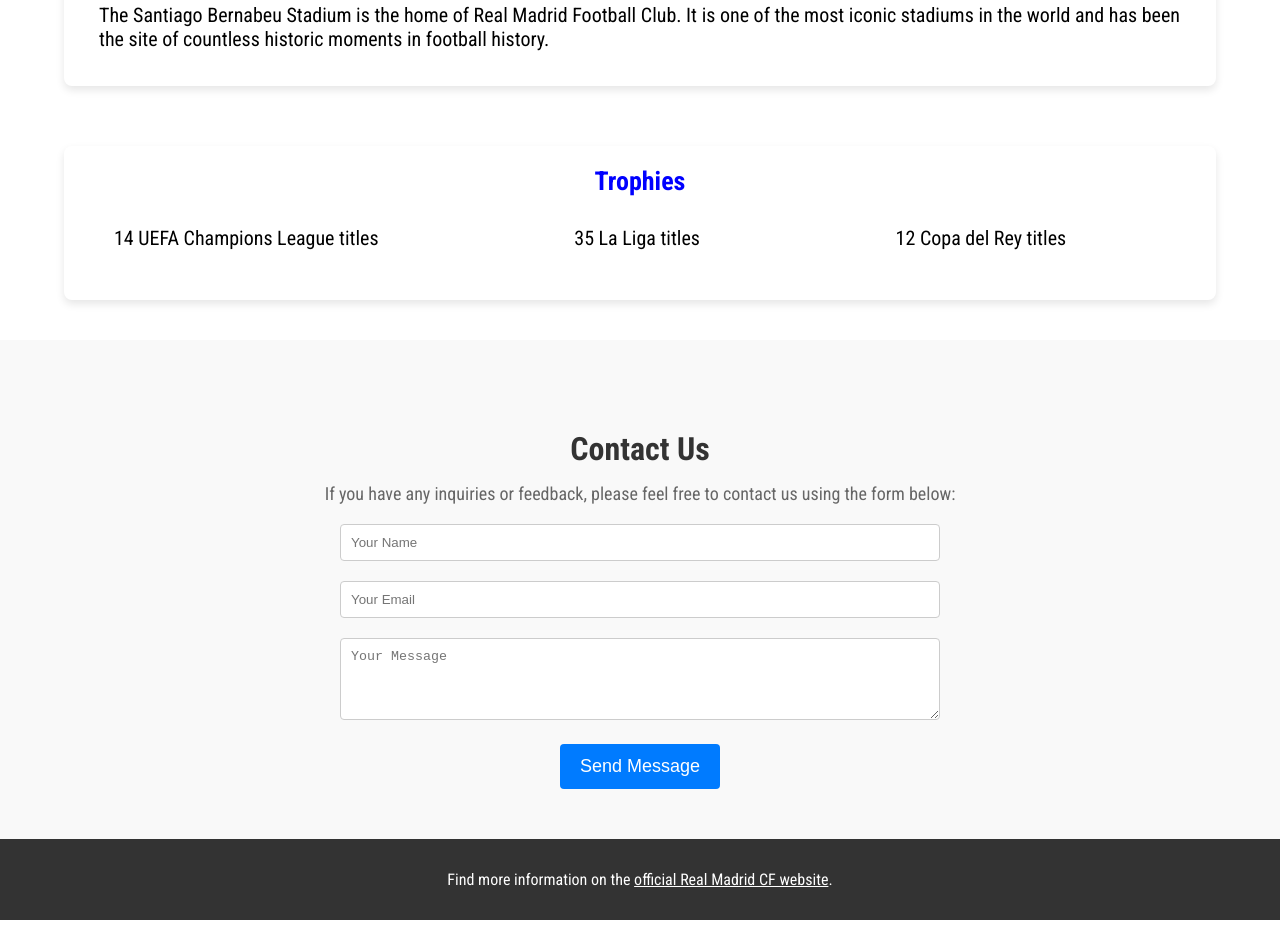
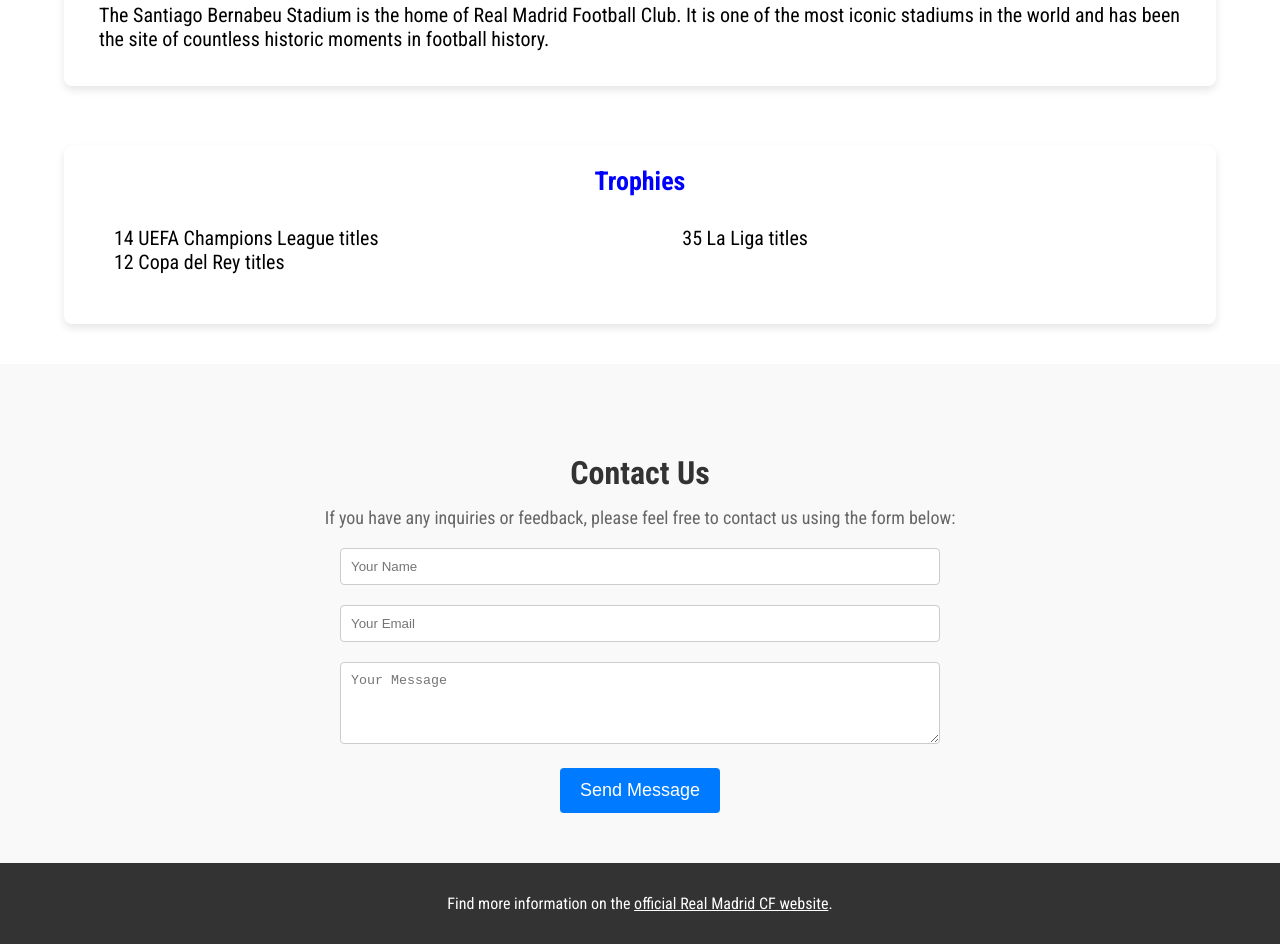
Before and after one commit to Salimmm25/Landing., a plain HTML site: page index.html in a window 1280 px wide. Shown: the part 1823-2767 px from the top of the page. Before the commit the page ends 2743 px from the top, so only its background shows below. Drawn offline with Linux system fonts and the light colour scheme.

Commit message:
Add files via upload

```diff
--- a/styles.css
+++ b/styles.css
@@ -2,6 +2,7 @@
 
 * {
   margin: 0;
+  box-sizing: border-box;
 }
 main {
   font-family: "Roboto Condensed", sans-serif;
@@ -53,9 +54,9 @@
 
 .football {
   background-image: url("https://publish-p47754-e237306.adobeaemcloud.com/adobe/dynamicmedia/deliver/dm-aid--ece25f34-22dd-4949-97ae-b4cc5e95ac40/ND_ENTRENAMIENTO_03_HE05409.app.png?preferwebp=true&width=1440");
-  background-size:contain;
-  background-repeat: no-repeat ;
-  background-position: 50% ;
+  background-size: contain;
+  background-repeat: no-repeat;
+  background-position: 50%;
   height: 450px;
   margin-left: 5vw;
   margin-right: 5vw;
@@ -96,7 +97,7 @@
 
 .card-content {
   padding: 20px;
-  text-align: justify;
+  text-align: left;
 }
 
 .card-content h3 {
@@ -122,7 +123,7 @@
   display: inline-block;
   font-size: 20px;
   color: black;
-  margin-right: 15vw;
+  margin-right: 300px;
 }
 
 .card-content li:last-child {
@@ -132,7 +133,6 @@
 #trophies {
   text-align: center;
 }
-
 
 #contact {
   background-color: #f9f9f9;
```
